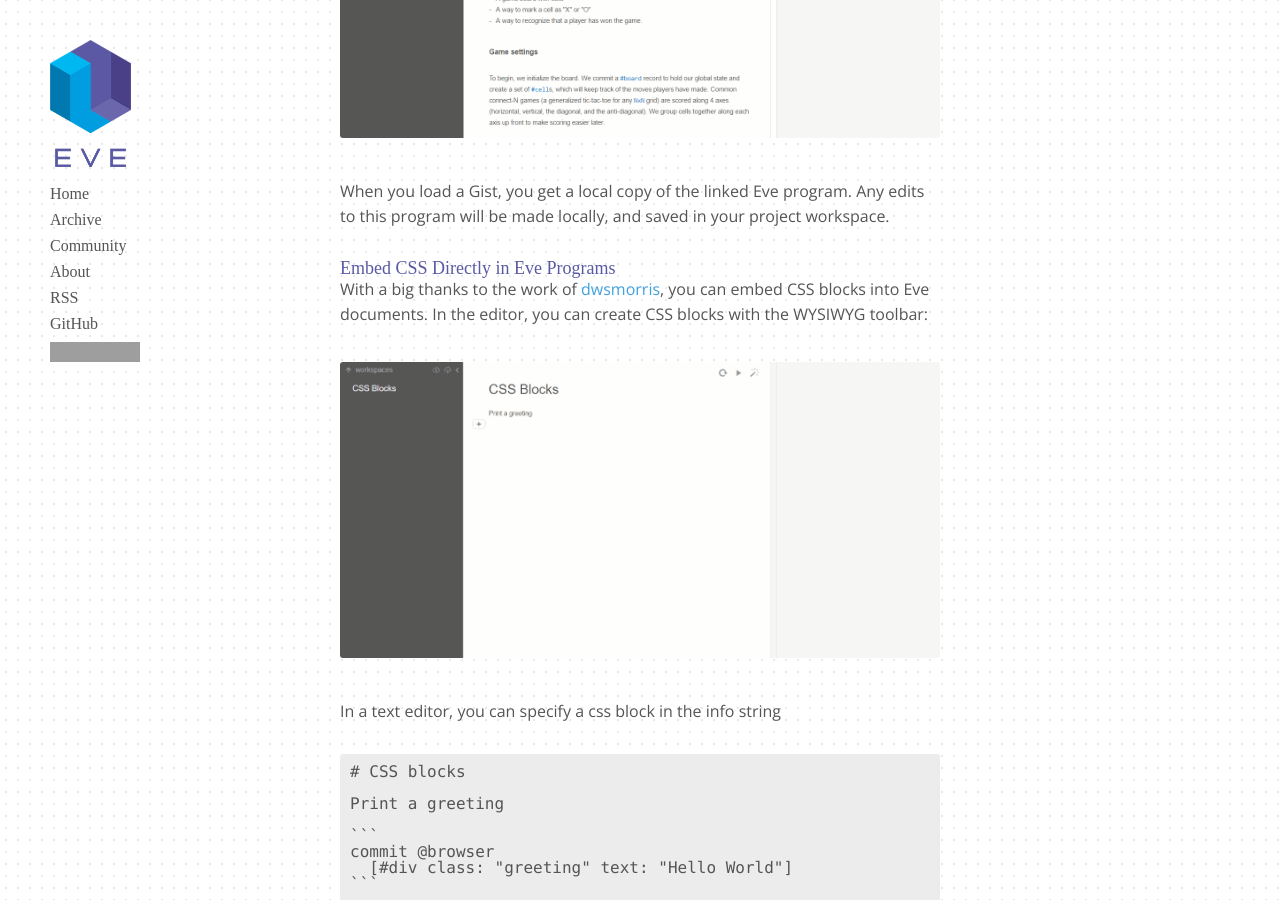
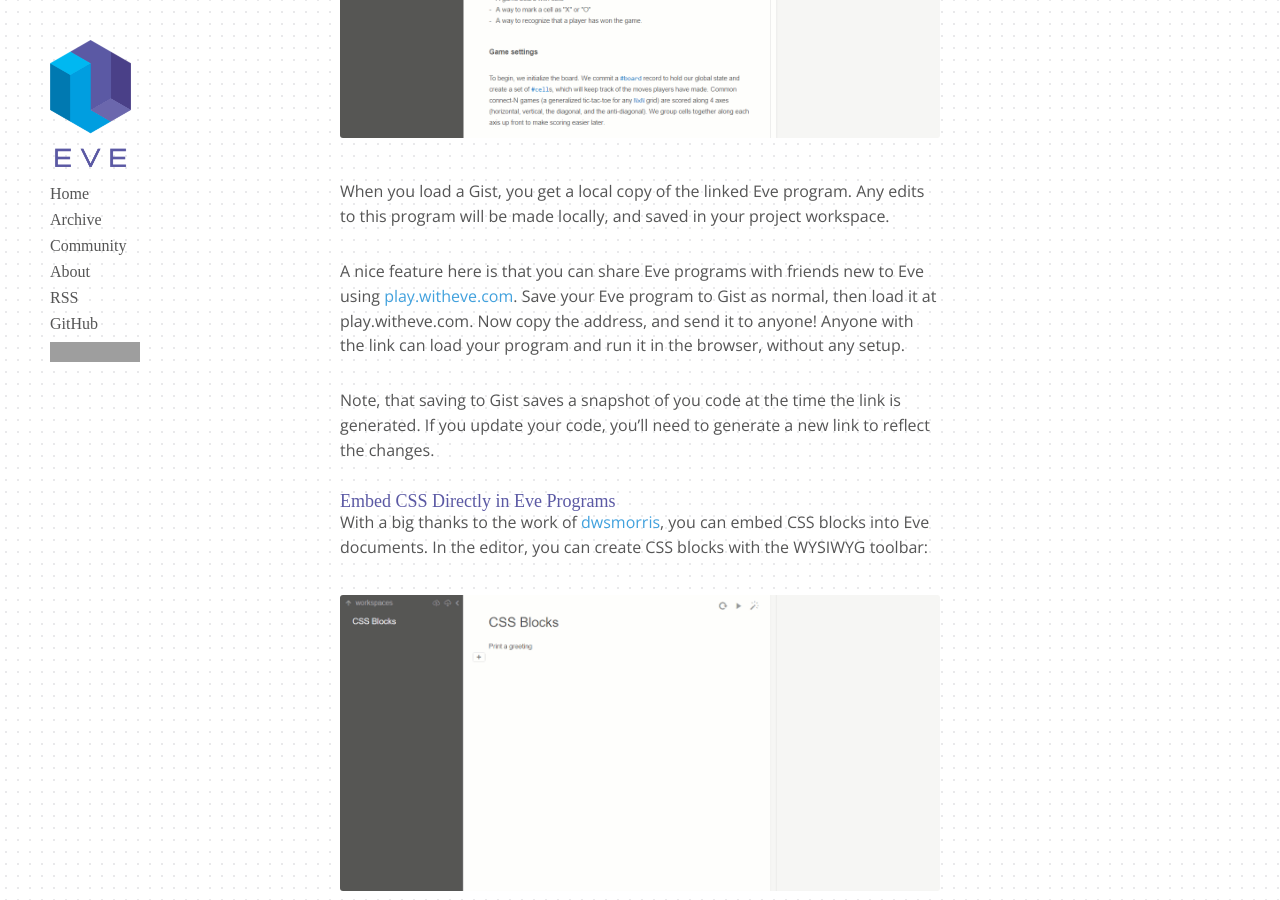
Before and after one commit to Kodowa/incidentalcomplexity, a Jekyll site: the page built from _posts/2016-12-12-release-0.2.3.md, in a window 1280 px wide and 900 px high, scrolled down 1710 px. Built offline with Jekyll 4.4.1, drawn with Linux system fonts in a browser that asks for light colours; some web fonts are replaced; grey boxes are pictures that could not be loaded.

Commit message:
Update with some more info

```diff
--- a/_posts/2016-12-12-release-0.2.3.md
+++ b/_posts/2016-12-12-release-0.2.3.md
@@ -28,6 +28,10 @@ You can copy this link and send it to a friend, who can then load your program u
 ![load from gist]({{ site.url }}/images/loadgist.gif)
 
 When you load a Gist, you get a local copy of the linked Eve program. Any edits to this program will be made locally, and saved in your project workspace.
+
+A nice feature here is that you can share Eve programs with friends new to Eve using [play.witheve.com](http://play.witheve.com). Save your Eve program to Gist as normal, then load it at play.witheve.com. Now copy the address, and send it to anyone! Anyone with the link can load your program and run it in the browser, without any setup.
+
+Note, that saving to Gist saves a snapshot of you code at the time the link is generated. If you update your code, you'll need to generate a new link to reflect the changes.
 
 #### Embed CSS Directly in Eve Programs
 
```
